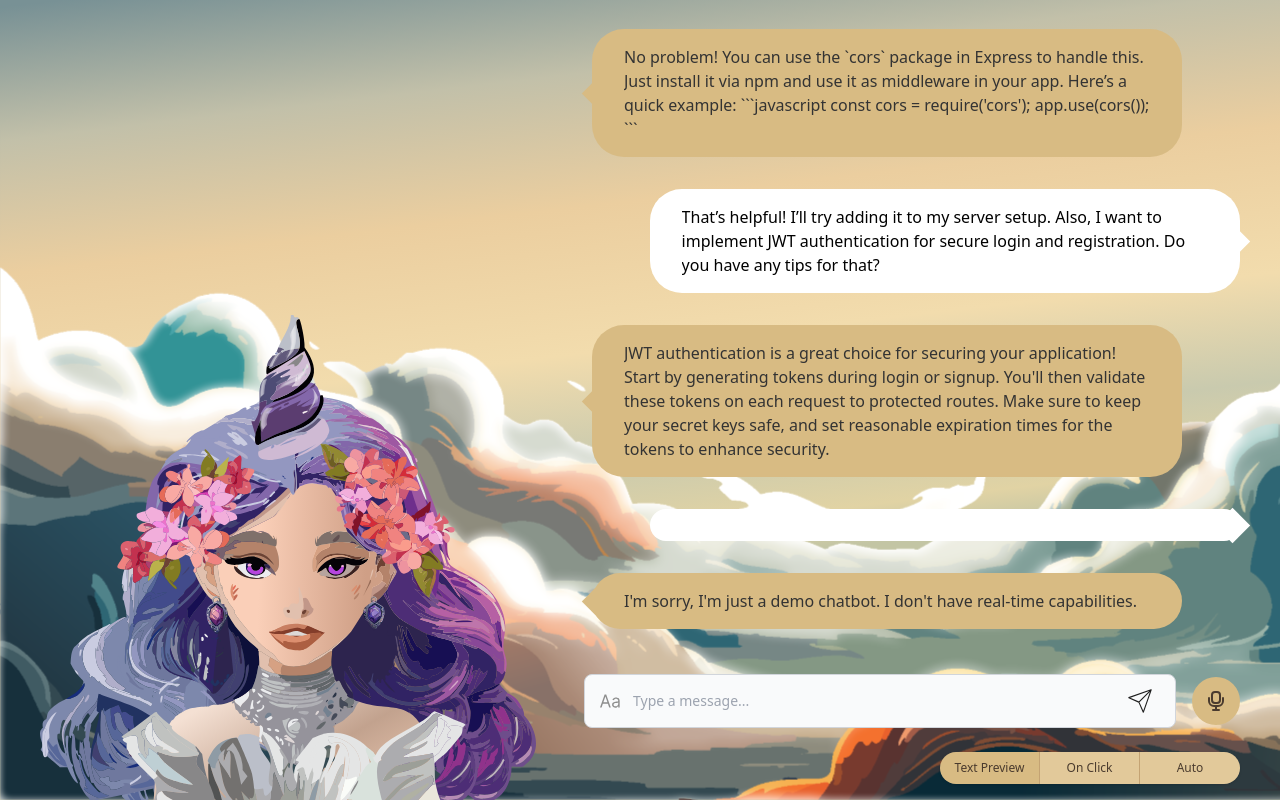
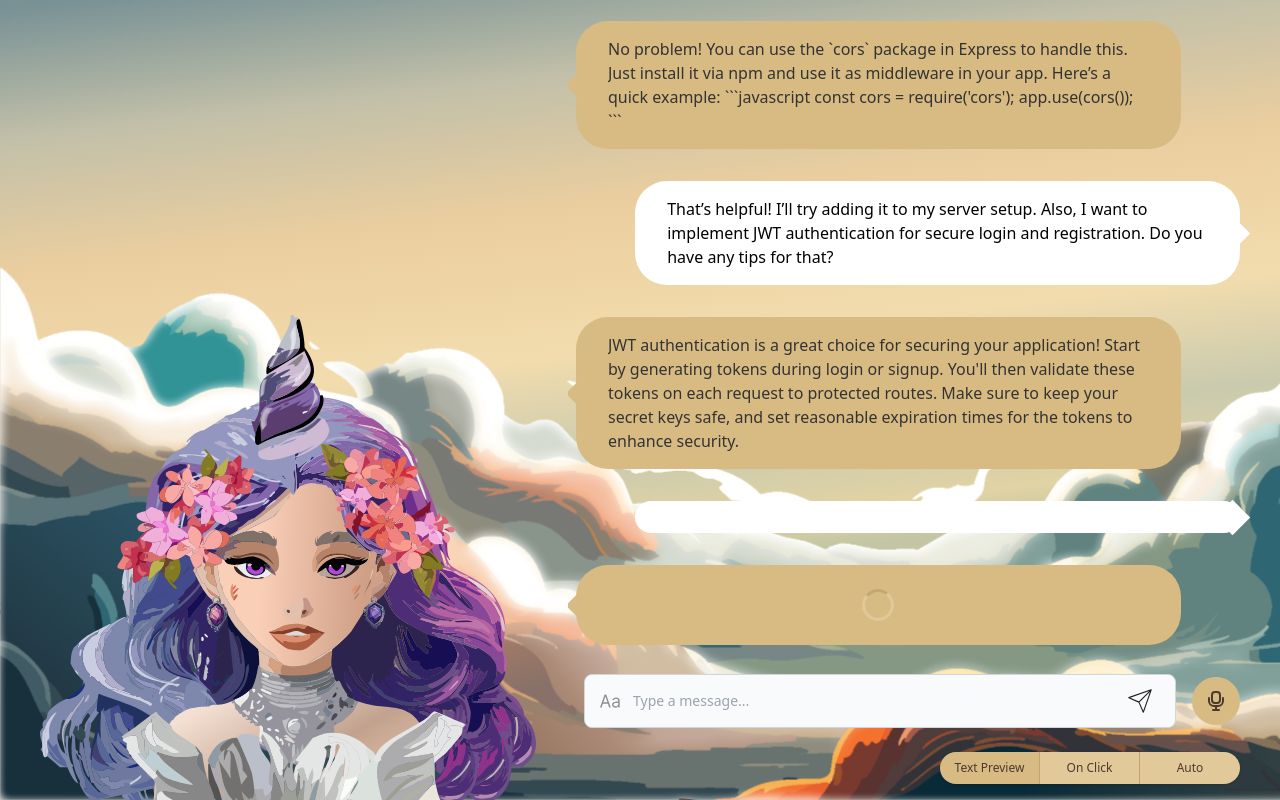
Before and after one commit to programmerkenzi/the-unicorn-AI-assessment, a React (Vite) app: page / in a window 1280 px wide. Both pictures are taken after a click on the button 1144 px from the left and 701 px from the top of the page. Built offline with nearby package versions, Linux system fonts and the light colour scheme.

Commit message:
refactor: adjust simulate ai response time

```diff
--- a/src/App.tsx
+++ b/src/App.tsx
@@ -124,28 +124,35 @@ function App() {
     setMessage("");
 
     // Simulate AI response
-    setIsFetchingResponse(true);
+
+    setTimeout(() => {
+      setIsFetchingResponse(true);
+    }, 1000);
+
     setTimeout(() => {
       setIsFetchingResponse(false);
       pushMessage(
         "I'm sorry, I'm just a demo chatbot. I don't have real-time capabilities.",
         true
       );
-    }, 1000);
+    }, 3000);
   };
 
   const handleOnAutoSend = (message: string) => {
     pushMessage(message, false);
 
     // Simulate AI response
-    setIsFetchingResponse(true);
+    setTimeout(() => {
+      setIsFetchingResponse(true);
+    }, 1000);
+
     setTimeout(() => {
       setIsFetchingResponse(false);
       pushMessage(
         "I'm sorry, I'm just a demo chatbot. I don't have real-time capabilities.",
         true
       );
-    }, 1000);
+    }, 3000);
   };
 
   const handleOnResult = (text: string) => {
@@ -211,7 +218,7 @@ function App() {
       </div>
       <div className="relative overflow-hidden h-full pb-[70px] xl:pb-[155px]">
         <div
-          className="flex overflow-y-scroll flex-col gap-5 p-4 h-full xl:gap-8 xl:pr-10"
+          className="flex overflow-y-scroll flex-col gap-5 h-full xl:gap-8 xl:pr-10"
           ref={chatContainerRef}
           onScroll={handleScroll}
         >
--- a/src/components/ChatBubble.tsx
+++ b/src/components/ChatBubble.tsx
@@ -26,7 +26,7 @@ const ChatBubble = ({
       style={{ opacity }}
     >
       {isLoading ? (
-        <div className="flex flex-row justify-center items-center w-full h-20">
+        <div className="flex flex-row justify-center items-center w-full h-12">
           <Spinner />
         </div>
       ) : (
```
